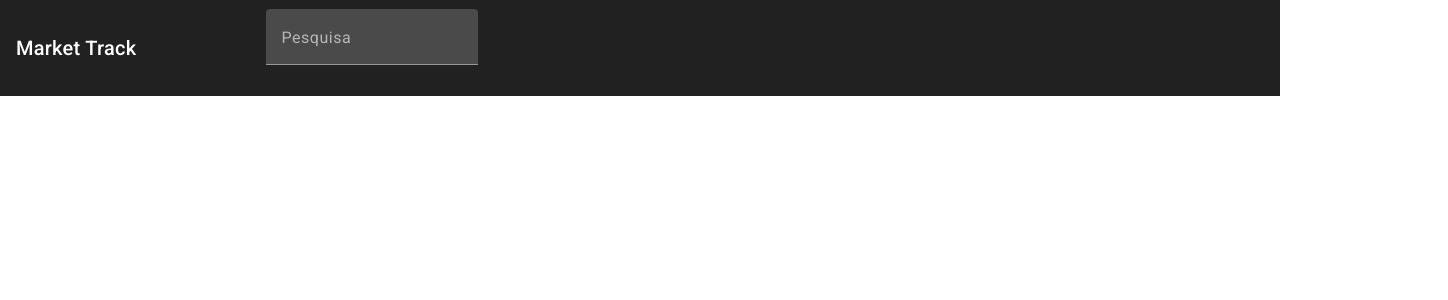
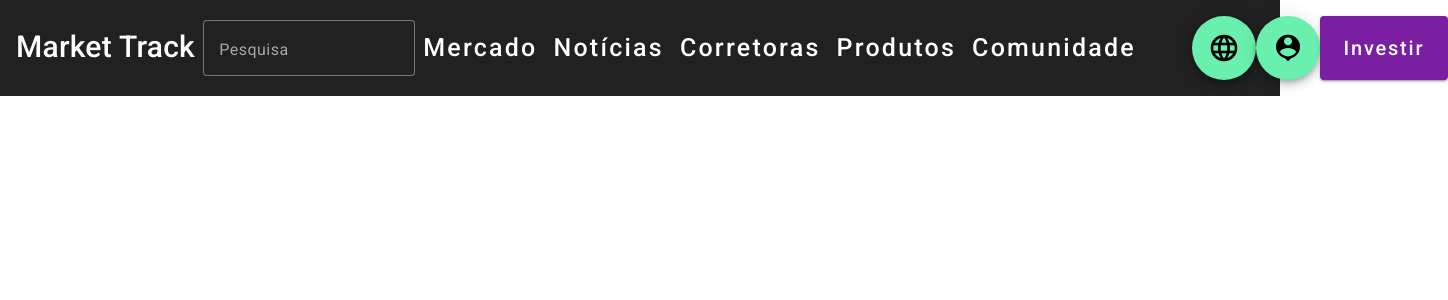
Before and after one commit to xzburner/market-track, an Angular app: page / in a window 1280 px wide. Shown: the top 300 px of the page, 1448 px wide, since content can reach past the window. Built offline with nearby package versions, Linux system fonts and the light colour scheme.

Commit message:
feat(navbar): Creating a default navbar

```diff
--- a/src/app/components/navbar/navbar.component.html
+++ b/src/app/components/navbar/navbar.component.html
@@ -4,10 +4,42 @@
       <span>Market Track</span>
     </div>
     <div class="navbar-content__menus">
-      <mat-form-field class="example-full-width">
-        <mat-label>Pesquisa</mat-label>
-        <input matInput>
-      </mat-form-field>
+      <div class="navbar-content__menus__search">
+        <mat-form-field appearance="outline" subscriptSizing="dynamic">
+          <mat-label>Pesquisa</mat-label>
+          <input matInput type="search">
+        </mat-form-field>
+      </div>
+      <div class="navbar-content__menus__menu">
+        <button mat-button>Mercado</button>
+      </div>
+      <div class="navbar-content__menus__menu">
+        <button mat-button>Notícias</button>
+      </div>
+      <div class="navbar-content__menus__menu">
+        <button mat-button>Corretoras</button>
+      </div>
+      <div class="navbar-content__menus__menu">
+        <button mat-button>Produtos</button>
+      </div>
+      <div class="navbar-content__menus__menu">
+        <button mat-button>Comunidade</button>
+      </div>
+    </div>
+    <div class="navbar-content__options">
+      <div class="navbar-content__options__option">
+        <button mat-fab>
+          <mat-icon>language</mat-icon>
+        </button>
+      </div>
+      <div class="navbar-content__options__option">
+        <button mat-fab>
+          <mat-icon>person_pin</mat-icon>
+        </button>
+      </div>
+      <div class="navbar-content__options__start">
+        <button mat-raised-button color="primary">Investir</button>
+      </div>
     </div>
   </mat-toolbar>
 </div>
--- a/src/app/components/navbar/navbar.component.scss
+++ b/src/app/components/navbar/navbar.component.scss
@@ -7,12 +7,56 @@
   }
 
   &__logo {
-    flex: 0 0 20%;
-
+    flex: 0 0 15%;
+    span {
+      font-size: 30px;
+    }
   }
 
   &__menus {
-    flex: 0 0 60%;
+    display: flex;
+    align-items: center;
+    flex: 0 0 63%;
+    justify-content: space-between;
 
+    &__search {
+      mat-form-field {
+        border-radius: 15px;
+      }
+    }
+
+    &__menu {
+      button {
+        font-size: 25px;
+      }
+    }
+  }
+
+  &__options {
+    display: flex;
+    justify-content: space-between;
+    flex: 0 0 17%;
+    margin-left: 3rem;
+    align-items: center;
+
+    &__option {
+      button {
+        width: 4rem;
+        height: 4rem;
+        mat-icon {
+          font-size: 2rem;
+          height: 2rem;
+          width: 2rem;
+        }
+      }
+    }
+
+    &__start {
+      button {
+        width: 8rem;
+        height: 4rem;
+        font-size: 20px;
+      }
+    }
   }
 }
```
Also changed, not shown: src/app/components/navbar/navbar.component.ts (+7 -1 lines).
